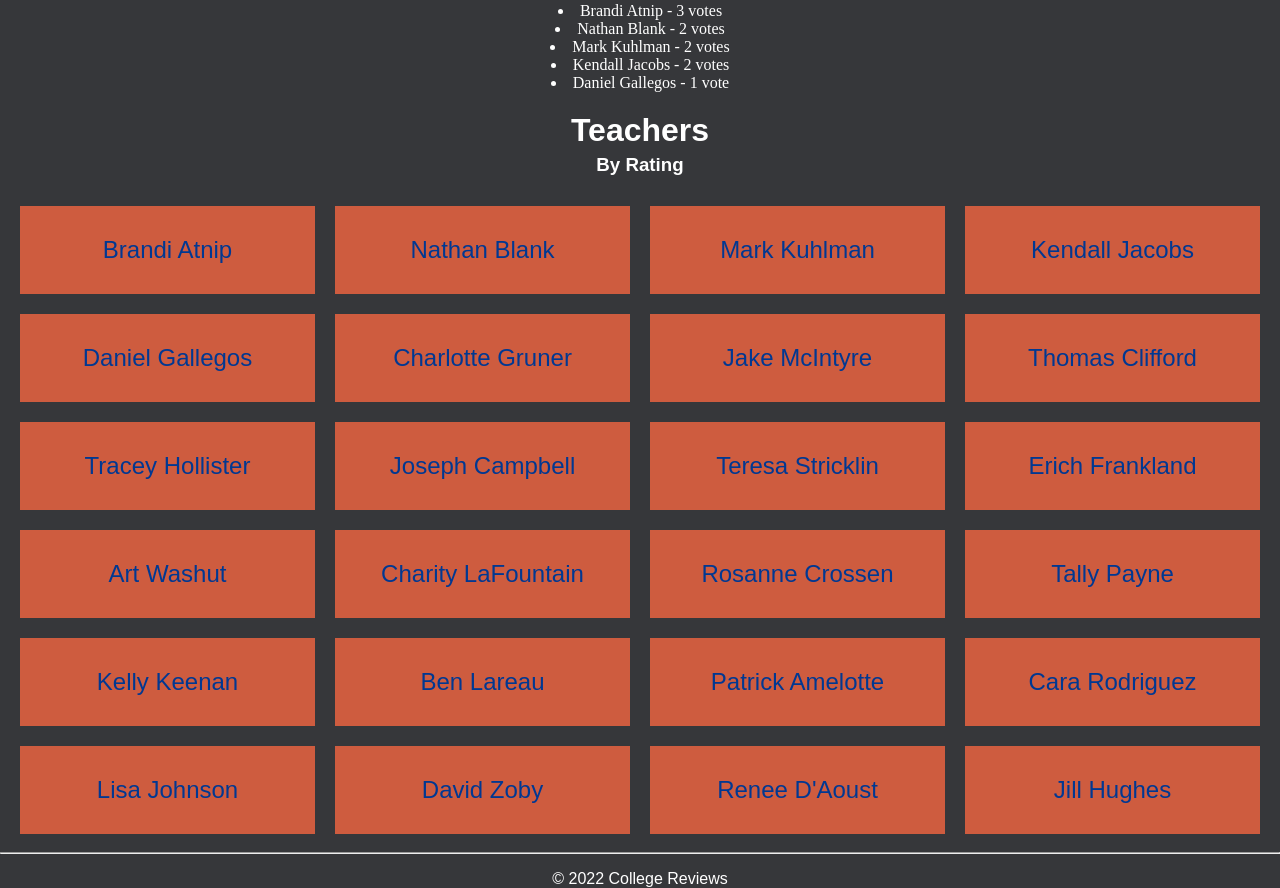
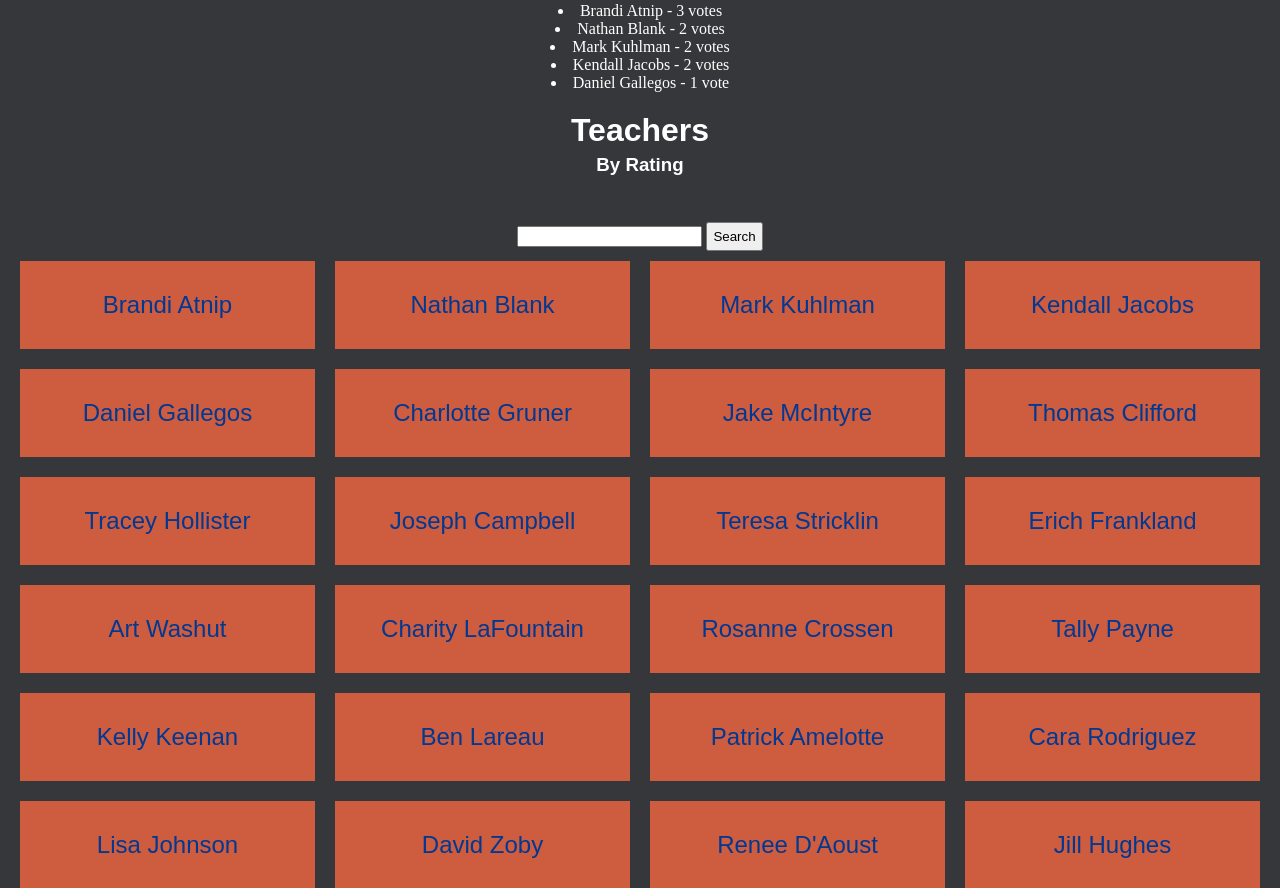
Before and after one commit to Countmooshroom/College-Reviews, a Django app: page /teachers/ in a window 1280 px wide. Shown: the part 156-1044 px from the top of the page. Run offline with Django 4.2, Linux system fonts and the light colour scheme; data comes from the database, SQL or seed files in the repository.

Commit message:
begin coding searchbar

```diff
--- a/college/static/college/site.css
+++ b/college/static/college/site.css
@@ -1,12 +1,14 @@
 /*  ------------- TABLE OF CONTENTS -------------
-1. Color Scheme
-2. Global
-3. Navigation
-4. Headings
-5. Text
-6. Column Layout
-7. Login & Register Forms
-8. Footer
+1.  Color Scheme
+2.  Global
+3.  Navigation
+      Nav Bar
+      Search Bar
+4.  Headings
+5.  Text
+6.  Column Layout
+7.  Login & Register Forms
+8.  Footer
 */
 
 
@@ -52,7 +54,8 @@ html, body {
 
 
 
-/* ------------- NAV BAR ------------- */
+/* ------------- NAVIGATION ------------- */
+/* Nav Bar */
 * {
     transition:all 0.3s ease-in-out;
 }
@@ -113,7 +116,17 @@ nav ul li a:hover {
 }
 
 
+/* Search Bar */
+.search {
+    width: 100%;
+    float: right;
+}
 
+.search > .form-submit {
+    width: 10%;
+    float: right;
+    background-color: red;
+}
 
 
 /* ------------- HEADINGS ------------- */
@@ -270,9 +283,13 @@ div.full-width-row {
 }
 
 .form-submit {
-    width: 80%;
     margin-top: 5px;
     padding: 5px;
+}
+
+
+.w80 {
+    width: 80%;
 }
 
 .form-submit:hover {
--- a/college/templates/college/layout.html
+++ b/college/templates/college/layout.html
@@ -5,7 +5,7 @@
     <title>{% block title %}{% endblock %}</title>
     {% load static %}
     <!-- To update the CSS and show your changes on the local server, just update the version number. -->
-    <link rel="stylesheet" type="text/css" href="{% static 'college/site.css' %}?version=1.53"/>
+    <link rel="stylesheet" type="text/css" href="{% static 'college/site.css' %}?version=1.55"/>
 </head>
 
 <body>
--- a/college/templates/college/login.html
+++ b/college/templates/college/login.html
@@ -23,7 +23,7 @@ Login
               </label>
             </p>
             <div class="submit-button">
-            <input type="Submit" class="form-submit">
+            <input type="Submit" class="form-submit w80">
             </div>
         </fieldset>
 
--- a/college/templates/college/register.html
+++ b/college/templates/college/register.html
@@ -47,7 +47,7 @@ Register
                 </label>
             </p>
             <div class="submit-button">
-            <input type="Submit" class="form-submit">
+            <input type="Submit" class="form-submit w80">
             </div>
         </fieldset>
 
--- a/college/templates/college/teachers.html
+++ b/college/templates/college/teachers.html
@@ -5,6 +5,7 @@ List of Teachers
 {% block content %}
 
 <div class="center-text">
+
     <h1>Top Voted Professors</h1>
     {% for choice in choices|slice:":5" %}
         <li>{{ choice.choice_text }} - {{ choice.votes }} vote{{ choice.votes|pluralize }}</li>
@@ -12,6 +13,13 @@ List of Teachers
 
     <h1>Teachers</h1>
     <h3>By Rating</h3>
+
+    <div class="search">
+        <form action="{% url 'college:searchbar' %}" method="get">
+            <input type="text" name="search">
+            <input type="Submit" class="form-submit" value="Search">
+        </form>
+    </div>
 
     <div class="row dept-row">
     {% for teacher in teacher_list %}
--- a/college/urls.py
+++ b/college/urls.py
@@ -9,4 +9,5 @@ urlpatterns = [
     path('<int:pk>/', views.DetailView.as_view(), name='detail'),
     path('<int:pk>/results/', views.results, name='results'),
     path('<int:question_id>/vote/', views.vote, name='vote'),
+    path('searchbar/', views.searchbar, name='searchbar'),
 ]
```
Also changed, not shown: college/templates/college/searchbar.html (added, +10 -0 lines), college/views.py (+8 -1 lines).
